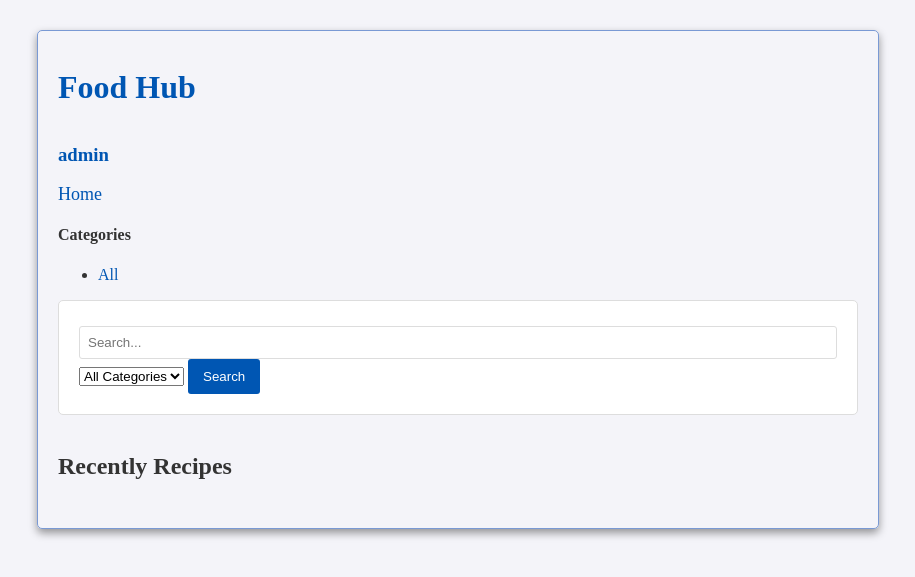
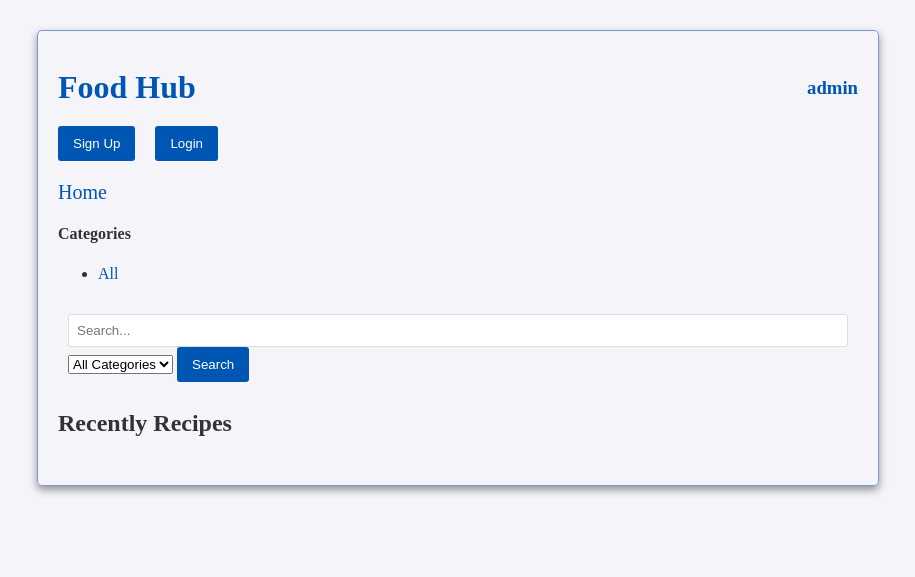
Before and after one commit to xhankx/Web-Development-2-Final-Project, a PHP site: page /wd2/ in a window 1280 px wide. Shown: the top 577 px of the page, without its empty margins (182-1097 px from the left). Run offline with PHP 8.4, Linux system fonts and the light colour scheme; data that the repository does not hold is empty; some web fonts are replaced.

Commit message:
Adding account sign up function
Passwords stored in the user table are encrypted

```diff
--- a/index.php
+++ b/index.php
@@ -86,10 +86,25 @@ $totalPages = ceil($totalPosts / $limit);
 
 <body>
     <br>
+    <div class="head">
         <h1><a href="index.php">Food Hub</a></h1>
-    <br>
         <h3><a href="admin.php">admin</a></h3>
-    <br>
+    </div>
+
+
+
+    <!-- Sign-Up and Login Buttons -->
+    <div class="signAndLogin">
+        <!-- Sign-Up Button -->
+        <a href="register.php">
+            <button type="button">Sign Up</button>
+        </a>
+
+        <!-- Login Button -->
+        <a href="login.php">
+            <button type="button">Login</button>
+        </a>
+    </div>
 
     <a class="home" href="index.php">Home</a>
 
@@ -109,7 +124,8 @@ $totalPages = ceil($totalPosts / $limit);
                 <option value="">All Categories</option>
                 <?php foreach ($categories as $category): ?>
                     <option value="<?= $category['id'] ?>" <?= $category_id == $category['id'] ? 'selected' : '' ?>>
-                        <?= htmlspecialchars($category['name']) ?></option>
+                        <?= htmlspecialchars($category['name']) ?>
+                    </option>
                 <?php endforeach; ?>
             </select>
             <button type="submit">Search</button>
@@ -138,7 +154,8 @@ $totalPages = ceil($totalPosts / $limit);
     <!-- Pagination Links -->
     <div class="pagination">
         <?php if ($page > 1): ?>
-            <a href="index.php?search=<?= urlencode($search) ?>&category=<?= $category_id ?>&page=<?= $page - 1 ?>">Previous</a>
+            <a
+                href="index.php?search=<?= urlencode($search) ?>&category=<?= $category_id ?>&page=<?= $page - 1 ?>">Previous</a>
         <?php endif; ?>
 
         <?php for ($i = 1; $i <= $totalPages; $i++): ?>
--- a/main.css
+++ b/main.css
@@ -40,6 +40,27 @@ h1 {
     font-family: 'Carrois Gothic';
 }
 
+.head {
+    display: flex;
+    justify-content: space-between;
+    align-items: center;
+}
+
+.head h1 {
+    margin: 0;
+}
+
+.head h3 {
+    margin: 0;
+}
+
+.signAndLogin {
+    display: flex;
+    gap: 20px;
+    justify-content: left;
+    padding: 20px;
+    margin-left: -20px;
+}
 
 /* Links styling */
 a {
@@ -57,11 +78,10 @@ h1 a:hover {
 
 /* Form styling */
 form {
-    background-color: #fff;
-    padding: 20px;
-    border: 1px solid #ddd;
-    border-radius: 5px;
-    margin-bottom: 20px;
+    background-color: transparent; /* Remove white background */
+    padding: 10px;
+    border: none;
+    box-shadow: none;
 }
 
 form div {
@@ -142,8 +162,9 @@ p {
 }
 
 .home {
-    font-size: 18px;
+    font-size: 20px;
     margin-right: 30px;
+
 }
 
 .newpost {
@@ -214,11 +235,16 @@ p {
 
 /* Remove the background, padding, and border from the form */
 .delete-form {
-    background-color: transparent; /* Remove the background */
-    padding: 0; /* Remove padding */
-    border: none; /* Remove border */
-    display: inline; /* Make the form inline to avoid block-level behavior */
-    margin: 0; /* Remove any default margins */
+    background-color: transparent;
+    /* Remove the background */
+    padding: 0;
+    /* Remove padding */
+    border: none;
+    /* Remove border */
+    display: inline;
+    /* Make the form inline to avoid block-level behavior */
+    margin: 0;
+    /* Remove any default margins */
 }
 
 /* Optionally, ensure the button remains styled */
@@ -229,7 +255,8 @@ p {
     padding: 10px 15px;
     border-radius: 3px;
     cursor: pointer;
-    margin-top: 5px; /* Adjust margin as needed */
+    margin-top: 5px;
+    /* Adjust margin as needed */
 }
 
 .delete-button:hover {
```
Also changed, not shown: login.php (added, +31 -0 lines), register.php (added, +108 -0 lines). Lines whose indentation alone changed are shown as unchanged.
